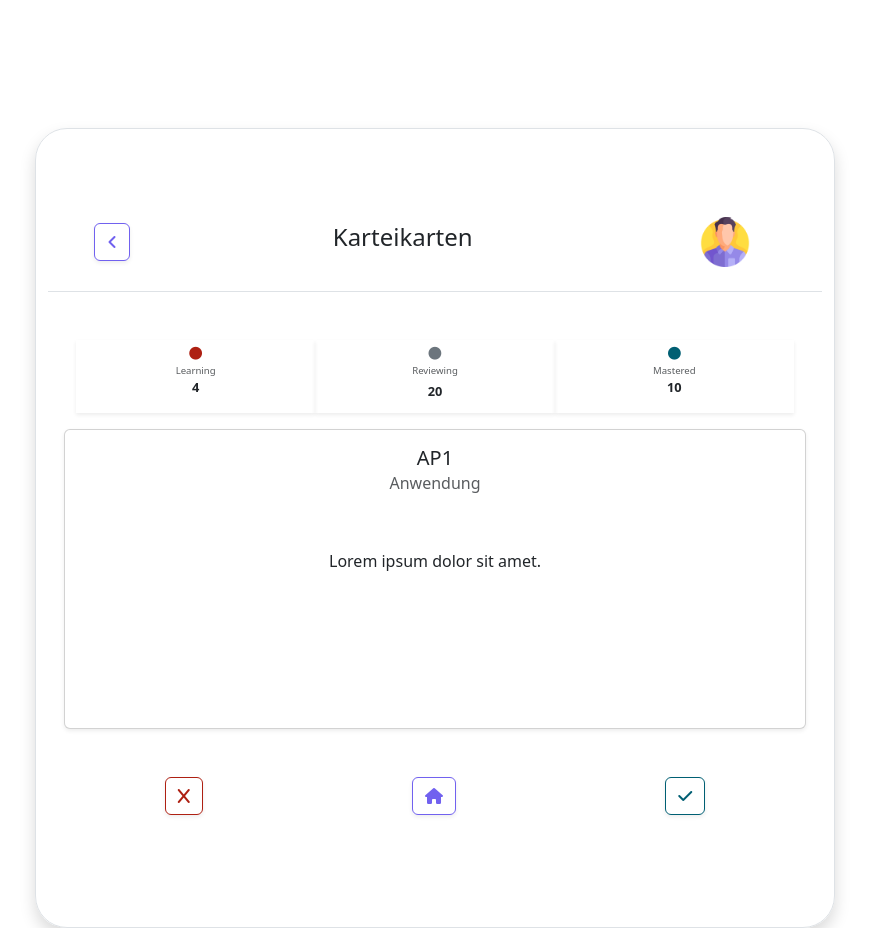
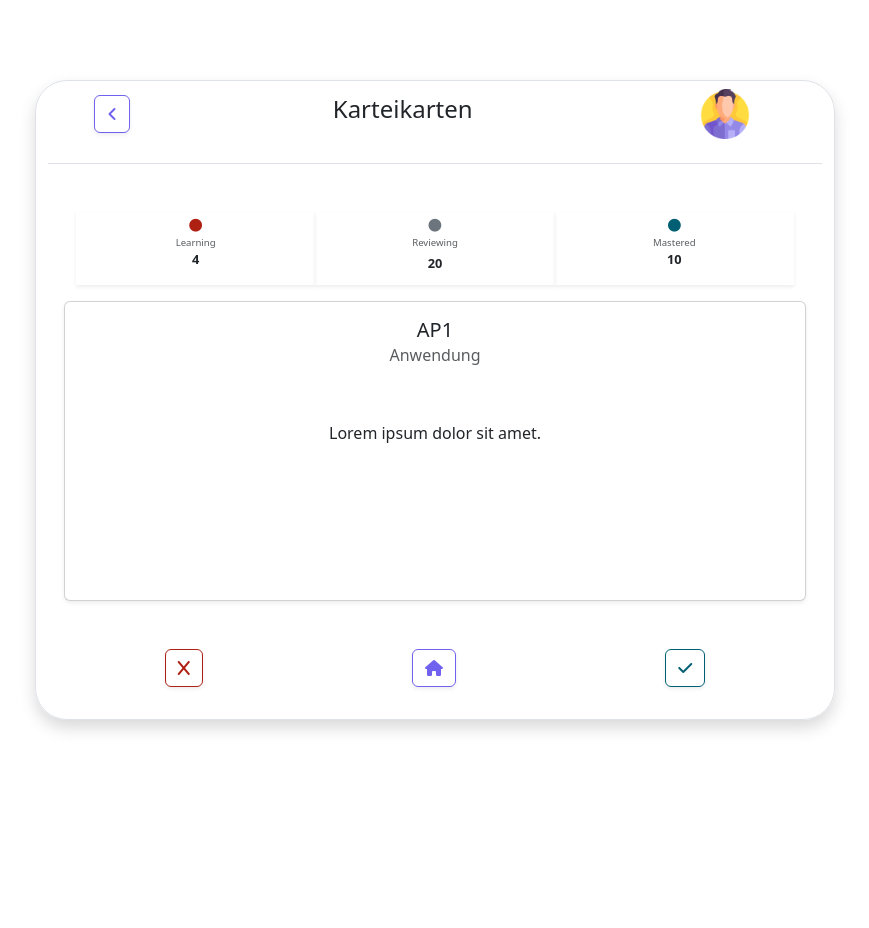
Before and after one commit to williamR07/Flashcards, a website: page index.html in a window 1280 px wide. Shown: the whole page, without its empty margins (205-1074 px from the left). After the commit the page ends 800 px from the top, so only its background shows below. Drawn offline with Linux system fonts and the light colour scheme; no server answers.

Commit message:
card styles update

```diff
--- a/index.html
+++ b/index.html
@@ -12,7 +12,7 @@
 <body>
 
 <div
-        class="container border rounded-5 text-center body-container shadow"
+        class="container border rounded-5 text-center body-container shadow d-flex flex-column justify-content-center align-content-center"
 >
     <div class="container">
         <div class="row d-flex align-items-center justify-content-center mb-5 py-4 border border-0 border-bottom">
--- a/scss/styles.scss
+++ b/scss/styles.scss
@@ -1,16 +1,9 @@
-body {
-  height: 100vh;
-  margin-top: 10%
-}
 
 .body-container {
-  height: 100%;
+  height: 80vh;
+  margin: 10vh auto;
   overflow: hidden;
-  display: flex;
-  flex-direction: column;
-  justify-content: center;
-  align-content: center;
-  max-height: 800px;
+
 }
 
 .card {
```
Also changed, not shown: css/styles.css.
